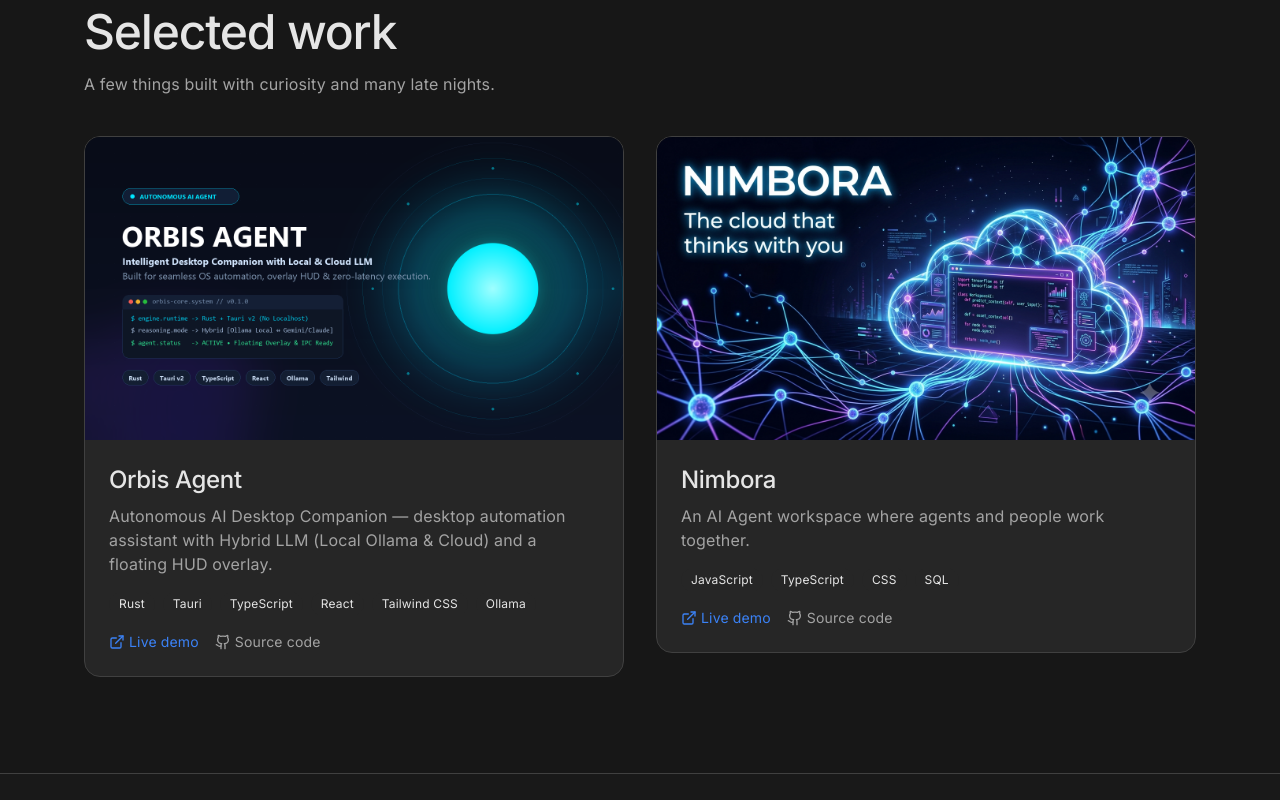
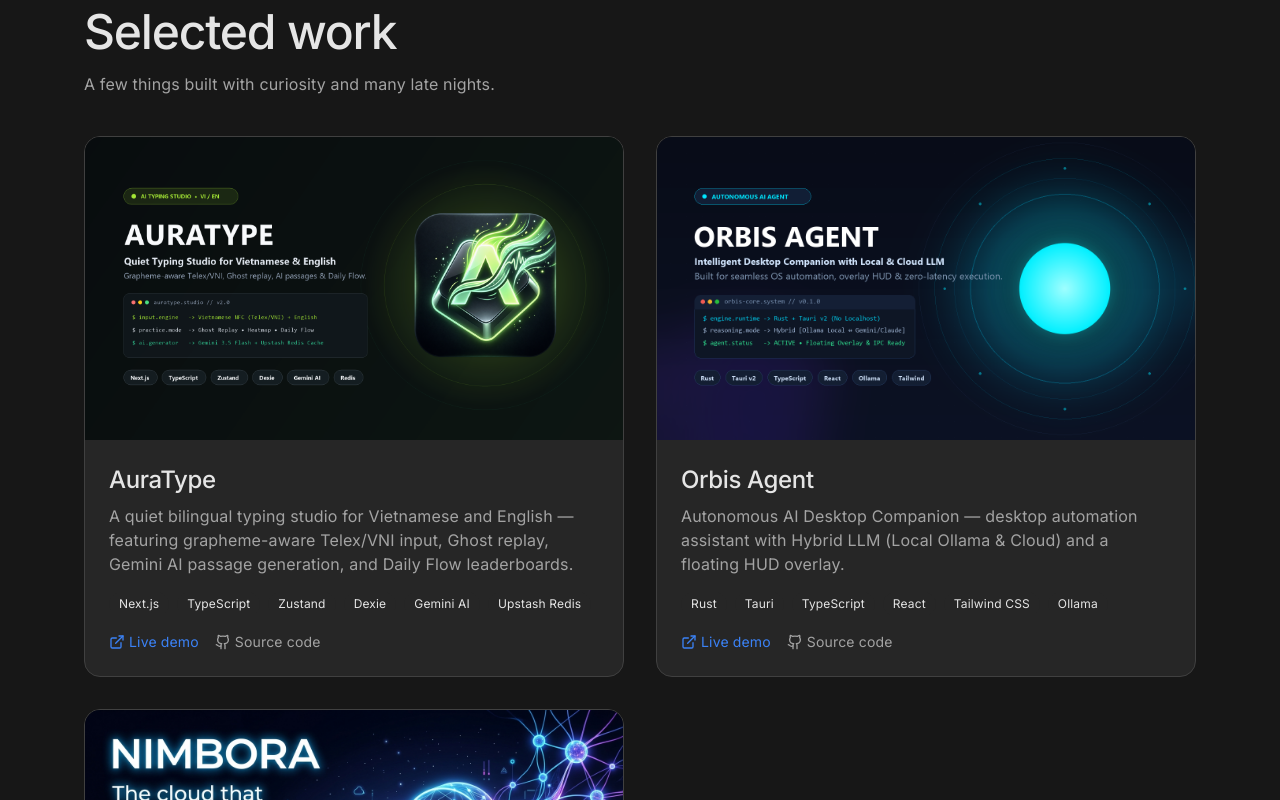
Before and after one commit to siloneedsleep/portfolio, a Next.js app: page /en in a window 1280 px wide. Shown: the part 840-1640 px from the top of the page. Built offline with nearby package versions, Linux system fonts and the light colour scheme.

Commit message:
feat: add AuraType to selected work

```diff
--- a/components/sections/selected-work.tsx
+++ b/components/sections/selected-work.tsx
@@ -11,6 +11,13 @@ export function SelectedWork() {
   const content = useTranslations("content");
 
   const getProjectDescription = (id: string, defaultDesc: string) => {
+    if (id === "auratype") {
+      try {
+        return content("auratypeDescription");
+      } catch {
+        return defaultDesc;
+      }
+    }
     if (id === "orbis") {
       try {
         return content("orbisDescription");
--- a/data/projects.ts
+++ b/data/projects.ts
@@ -1,4 +1,14 @@
 export const projects = [
+  {
+    id: "auratype",
+    title: "AuraType",
+    description: "Studio luyện gõ phím song ngữ Việt — Anh yên tĩnh, hỗ trợ bộ gõ Telex/VNI chuẩn grapheme, đấu với Ghost replay, tạo đoạn văn bằng Gemini AI và bảng xếp hạng Daily Flow.",
+    tags: ["Next.js", "TypeScript", "Zustand", "Dexie", "Gemini AI", "Upstash Redis"],
+    image: "/auratype-preview.png",
+    liveUrl: "https://auratype.vercel.app",
+    githubUrl: "https://github.com/siloneedsleep/auratype",
+    featured: true,
+  },
   {
     id: "orbis",
     title: "Orbis Agent",
--- a/messages/en.json
+++ b/messages/en.json
@@ -53,6 +53,7 @@
   "content": {
     "about": "Hi, I’m Silo.",
     "projectDescription": "An AI Agent workspace where agents and people work together.",
+    "auratypeDescription": "A quiet bilingual typing studio for Vietnamese and English — featuring grapheme-aware Telex/VNI input, Ghost replay, Gemini AI passage generation, and Daily Flow leaderboards.",
     "orbisDescription": "Autonomous AI Desktop Companion — desktop automation assistant with Hybrid LLM (Local Ollama & Cloud) and a floating HUD overlay.",
     "nimboraDescription": "An AI Agent workspace where agents and people work together.",
     "studentTitle": "10C2 student",
--- a/messages/vi.json
+++ b/messages/vi.json
@@ -53,6 +53,7 @@
   "content": {
     "about": "Chào, tớ là Silo.",
     "projectDescription": "Workspace tích hợp AI Agent — nơi agent và con người cùng làm việc.",
+    "auratypeDescription": "Studio luyện gõ phím song ngữ Việt — Anh yên tĩnh, hỗ trợ bộ gõ Telex/VNI chuẩn grapheme, đấu với Ghost replay, tạo đoạn văn bằng Gemini AI và bảng xếp hạng Daily Flow.",
     "orbisDescription": "Autonomous AI Desktop Companion — trợ lý AI điều khiển máy tính, tích hợp Hybrid LLM (Local Ollama & Cloud) với giao diện floating overlay mượt mà.",
     "nimboraDescription": "Workspace tích hợp AI Agent — nơi agent và con người cùng làm việc.",
     "studentTitle": "Học sinh 10C2",
```
Also changed, not shown: public/auratype-preview.png (added).
